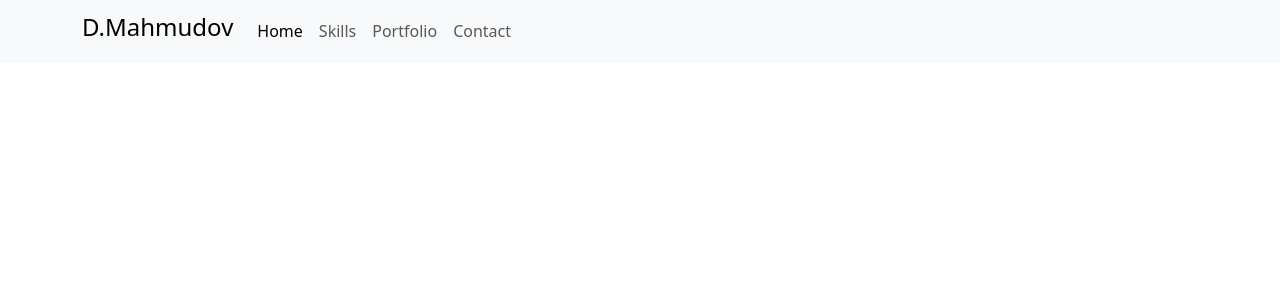
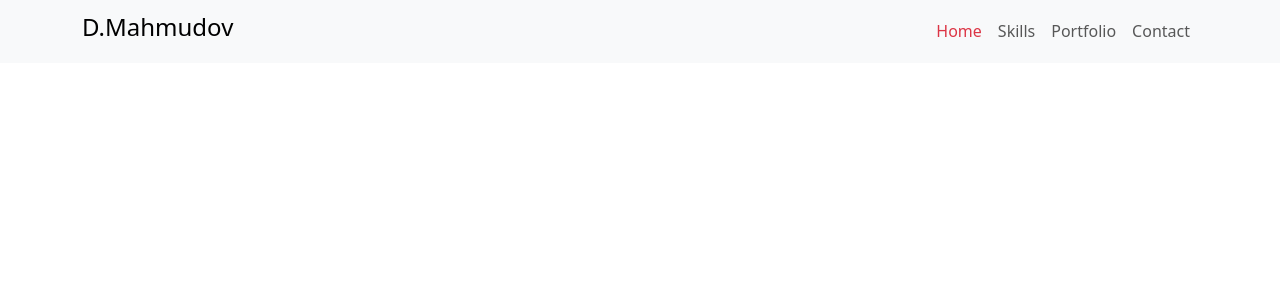
Before and after one commit to DilshodMahmudov0156/portfolio-website, a React (Create React App) app: page / in a window 1280 px wide. Shown: the top 300 px of the page. Built offline with nearby package versions, Linux system fonts and the light colour scheme.

Commit message:
I have matched location of the ul in the nav

```diff
--- a/src/components/navBar.js
+++ b/src/components/navBar.js
@@ -10,10 +10,10 @@ function NavBar(props) {
                         aria-expanded="false" aria-label="Toggle navigation">
                     <span className="navbar-toggler-icon"></span>
                 </button>
-                <div className="collapse navbar-collapse" id="navbarSupportedContent">
-                    <ul className="navbar-nav me-auto mb-2 mb-lg-0">
+                <div className="collapse navbar-collapse justify-content-end" id="navbarSupportedContent">
+                    <ul className="navbar-nav">
                         <li className="nav-item">
-                            <a className="nav-link active" aria-current="page" href="">Home</a>
+                            <a className="nav-link active text-danger" aria-current="page" href="">Home</a>
                         </li>
                         <li className="nav-item">
                             <a className="nav-link" href="">Skills</a>
```
